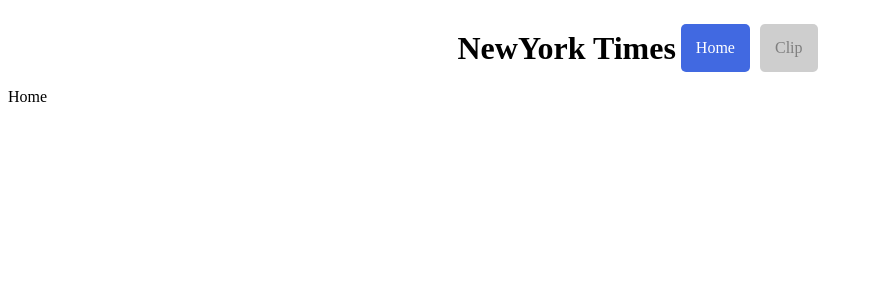
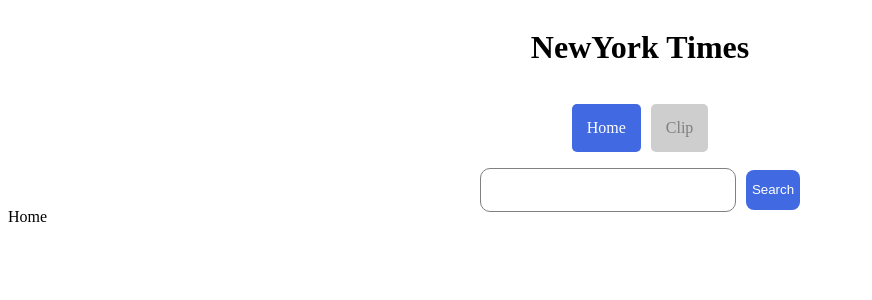
Before and after one commit to sacultang/NY-search-app, a React (Vite) app: page / in a window 1280 px wide. Shown: the top 300 px of the page, without its empty margins (0-872 px from the left). Built offline with nearby package versions, Linux system fonts and the light colour scheme.

Commit message:
[ADD] Input Components

```diff
--- a/src/components/Header.tsx
+++ b/src/components/Header.tsx
@@ -1,11 +1,13 @@
 import React from "react";
 import NavBar from "./NavBar";
+import SearchInput from "./SearchInput";
 import styled from "styled-components";
 
 const Header = () => {
   return (
     <HeaderBox>
       <NavBar />
+      <SearchInput />
     </HeaderBox>
   );
 };
@@ -16,4 +18,5 @@
   display: flex;
   justify-content: center;
   align-items: center;
+  flex-direction: column;
 `;
--- /dev/null
+++ b/src/components/SearchInput.tsx
@@ -0,0 +1,34 @@
+import React, { FormEvent } from "react";
+import styled from "styled-components";
+
+const SearchInput = () => {
+  const searchNewsSubmit = (e: FormEvent) => {
+    e.preventDefault();
+  };
+  return (
+    <InputForm onSubmit={searchNewsSubmit}>
+      <InputField />
+      <SearchBtn>Search</SearchBtn>
+    </InputForm>
+  );
+};
+
+export default SearchInput;
+const InputForm = styled.form`
+  height: 40px;
+`;
+const InputField = styled.input`
+  width: 250px;
+  height: 100%;
+  border-radius: 10px;
+  border: 1px solid gray;
+  outline: none;
+  margin-right: 10px;
+`;
+const SearchBtn = styled.button`
+  height: 100%;
+  border: none;
+  background-color: royalblue;
+  color: #fff;
+  border-radius: 8px;
+`;
--- a/src/pages/layout/LayoutRoutes.tsx
+++ b/src/pages/layout/LayoutRoutes.tsx
@@ -1,6 +1,7 @@
 import React from "react";
 import { Outlet } from "react-router-dom";
 import Header from "../../components/Header";
+
 const LayoutRoutes = () => {
   return (
     <div>
```
